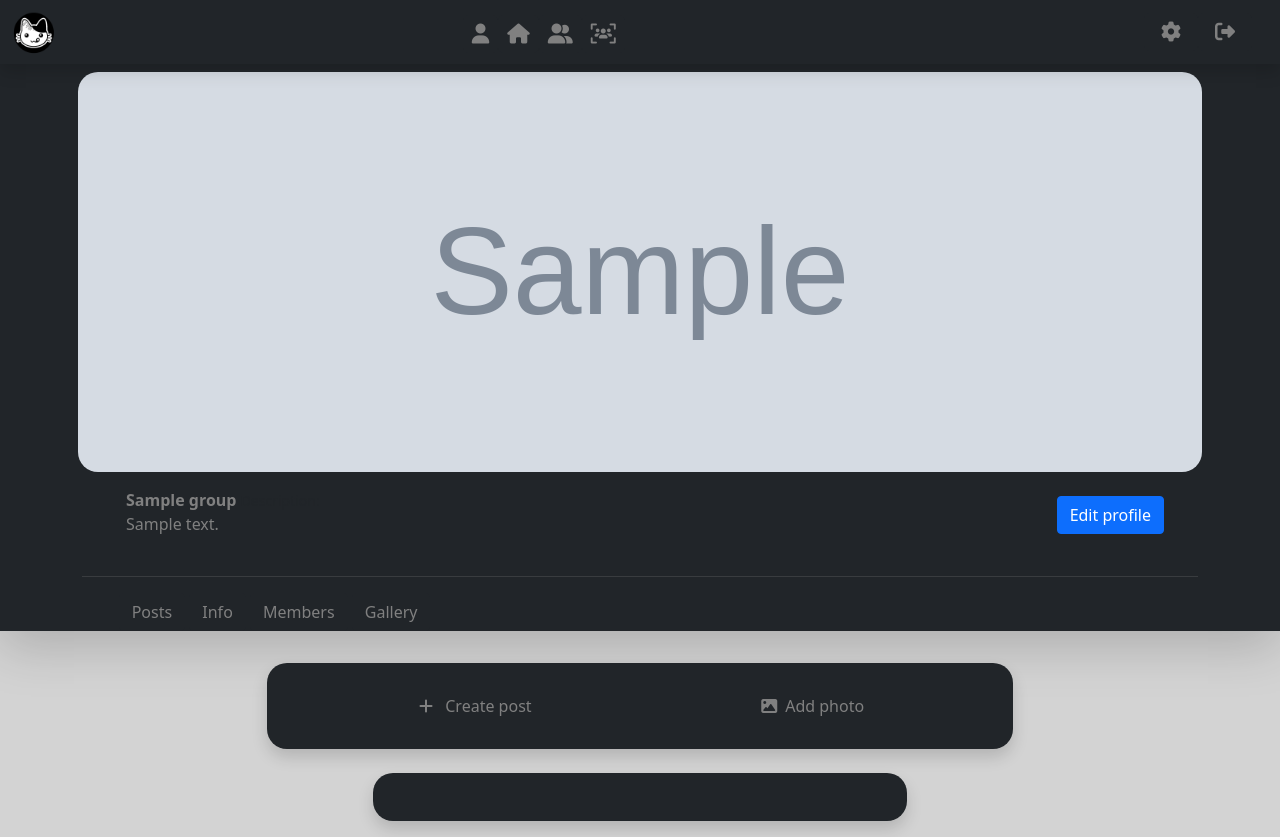
After one commit to KaKeGo/SocialSite, a Django app: a page that uses mysite/groups/templates/groups/group_detail.html in a window 1280 px wide. The commit adds this page. Run offline with Django 3.2, Linux system fonts and the light colour scheme; a user stored in the database is signed in; tables that the repository leaves empty hold one stand-in row (values such as "Sample post"); grey boxes marked "Sample" are stand-in pictures; some libraries are stand-ins or nearby versions.

Commit message:
create 4 view for group gallery post info and members add slug to js to visit group and 4 html for group view url ready working

```diff
--- a/mysite/accounts/templates/accounts/profile.html
+++ b/mysite/accounts/templates/accounts/profile.html
@@ -9,7 +9,6 @@
 {% endblock %}
 
 {% block content %}
-
 
 <!-- Main panel -->
 <div class="bg-dark bg p-text shadow-lg">
--- a/mysite/groups/static/css/groups.css
+++ b/mysite/groups/static/css/groups.css
@@ -29,3 +29,18 @@
 .bord{
     border-radius: 20px;
 }
+
+.av{
+    width: 100%;
+    border-radius: 20px;
+}
+
+.but{
+    color: gray;
+    transition: 0.4s;
+}
+.but:hover{
+    color: orangered;
+    background-color: lightgray;
+    font-size: 20px;
+}
--- a/mysite/groups/static/js/groups.js
+++ b/mysite/groups/static/js/groups.js
@@ -31,7 +31,7 @@ const getData = () => {
                                 <p class="nor-text me-auto" href="">Members: ${el.total_members}</p>
                             </div>
                             <div class="text-center">
-                                <button class="btn btn-primary">Check</button>
+                                <a class="btn btn-primary" href="${url}${el.name.toLowerCase()}">Check</a>
                             </div>
                         </div>
                         `
--- /dev/null
+++ b/mysite/groups/templates/groups/group_detail.html
@@ -0,0 +1,67 @@
+{% extends 'master.html' %}
+
+{% load static %}
+
+{% block title %}group - {{group.name}}{% endblock %}
+
+{% block css %}
+    <link rel="stylesheet" type="text/css" href="{% static 'css/groups.css' %}">
+{% endblock %}
+
+
+{% block content %}
+<!-- Main panel -->
+<div class="bg-dark bg p-text shadow-lg">
+    <div class="container-md p-2 mx-auto">
+        <img style="border-radius: 20px; width: 100%; height: 400px;" src="{{group.gavatar.url}}">
+        <div class="row mt-3">
+            <div class="col-md-3 mx-5">
+                <strong class="nor-text">{{group.name}}</strong>
+                <label for="motto_id" class="small">Description:</label>
+                <p id="motto_id" class="nor-text">{{group.description}}</p>
+            </div>
+            <div class="col-md-2 m-2 ms-auto text-center">
+                <a class="btn btn-primary text-center" href="#">Edit profile</a>
+            </div>
+        </div>
+    </div>
+
+
+    <!-- hr -->
+    <div class="container-md" style="color: gray">
+        <hr/>
+    </div>
+
+    <!-- buttons  -->
+    <div class="container-md col-md-10">
+        <div class="">
+            <a class="btn btn-dark text" href="{{group.get_absolute_url}}">Posts</a>
+            <a class="btn btn-dark text" href="{% url 'groups:detail_info' group.slug %}">Info</a>
+            <a class="btn btn-dark text" href="{% url 'groups:detail_members' group.slug %}">Members</a>
+            <a class="btn btn-dark text" href="{% url 'groups:detail_gallery' group.slug %}">Gallery</a>
+        </div>
+    </div>
+</div>
+
+<!-- First part of group  -->
+<div class="row mt-4 m-2 mx-auto">
+<!-- Presentation  -->
+
+<!-- First part of post  -->
+    <div class="col-lg-7 m-2 mx-auto bord bg-dark shadow">
+        <div class="row text-gray mx-auto p-4">
+            <a class="but col-md-6 btn mx-auto" href="#" style="text-decoration: none"><i class="fa-solid fa-plus mx-2"></i> Create post</a>
+            <a class="but col-md-6 btn mx-auto" href="#" style="text-decoration: none"><i class="fa-solid fa-image mx-2"></i>Add photo</a>
+        </div>
+    </div>
+</div>
+
+<!-- Second part of group -->
+<div class="row mt-7 m-2 mx-auto">
+<!-- First part of group  -->
+    <div class="col-lg-5 m-2 mx-auto bord bg-dark p-4 shadow">
+        <div class="row text-gray mx-auto">
+        </div>
+    </div>
+</div>
+{% endblock %}
--- a/mysite/groups/urls.py
+++ b/mysite/groups/urls.py
@@ -4,6 +4,10 @@ from django.contrib.auth.decorators import login_required
 from .views import (
 GroupsView,
 groups_data_view,
+GroupsDetailView,
+GroupInfoDetailView,
+GroupMembersDetailView,
+GroupGalleryDetailView,
 )
 
 
@@ -12,4 +16,8 @@ app_name = 'groups'
 urlpatterns = [
     path('', login_required(GroupsView.as_view()), name='groups'),
     path('data/', groups_data_view, name='groups_data'),
+    path('<slug:slug>/', login_required(GroupsDetailView.as_view()), name='detail'),
+    path('<slug:slug>/info/', login_required(GroupInfoDetailView.as_view()), name='detail_info'),
+    path('<slug:slug>/members/', login_required(GroupMembersDetailView.as_view()), name='detail_members'),
+    path('<slug:slug>/gallery/', login_required(GroupGalleryDetailView.as_view()), name='detail_gallery'),
 ]
--- a/mysite/groups/views.py
+++ b/mysite/groups/views.py
@@ -26,3 +26,27 @@ def groups_data_view(request):
         }
         data.append(items)
     return JsonResponse({'data':data})
+
+class GroupsDetailView(generic.DetailView):
+    template_name = 'groups/group_detail.html'
+    model = Group
+    context_object_name = 'group'
+    slug_field = 'slug'
+
+class GroupInfoDetailView(generic.DetailView):
+    template_name = 'groups/group_info.html'
+    model = Group
+    context_object_name = 'group'
+    slug_field = 'slug'
+
+class GroupMembersDetailView(generic.DetailView):
+    template_name = 'groups/group_members.html'
+    model = Group
+    context_object_name = 'group'
+    slug_field = 'slug'
+
+class GroupGalleryDetailView(generic.DetailView):
+    template_name = 'groups/group_gallery.html'
+    model = Group
+    context_object_name = 'group'
+    slug_field = 'slug'
```
Also changed, not shown: mysite/groups/templates/groups/group_gallery.html (added, +58 -0 lines), mysite/groups/templates/groups/group_info.html (added, +60 -0 lines), mysite/groups/templates/groups/group_members.html (added, +59 -0 lines).
